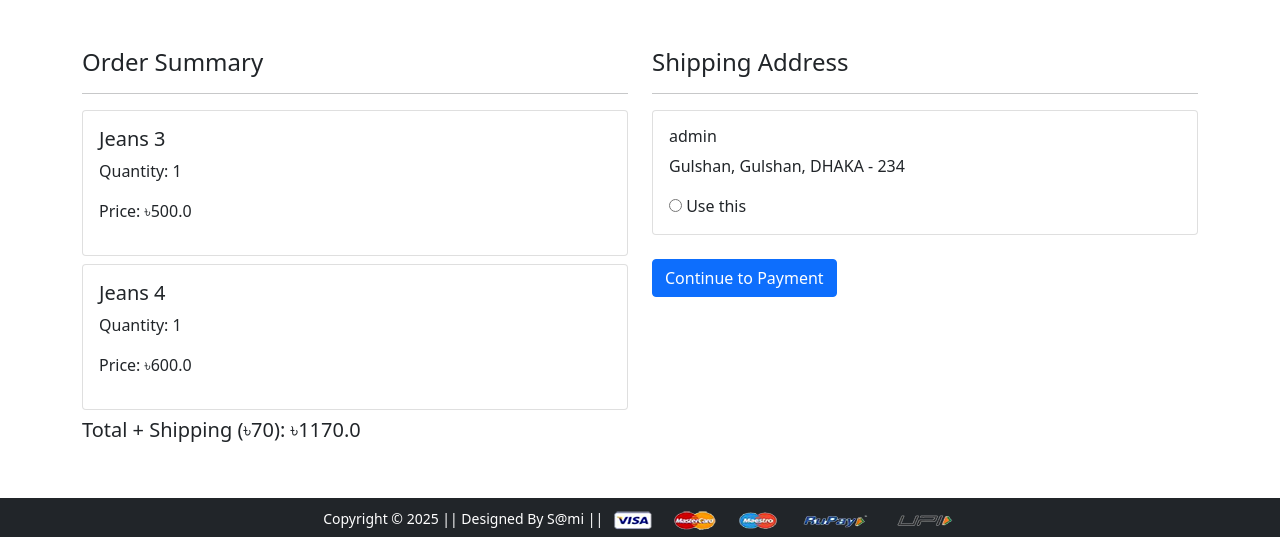
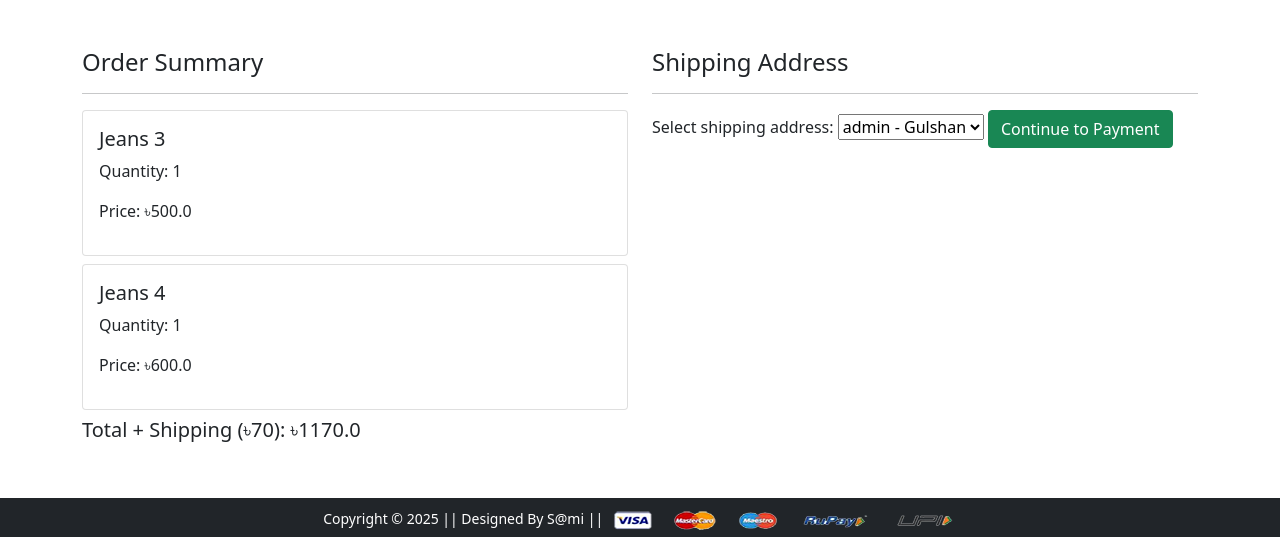
Before and after one commit to isamiul797-sketch/Commerzia, a Django app: page /checkout/ in a window 1280 px wide. Shown: the part 56-593 px from the top of the page. Run offline with Django 5.2, Linux system fonts and the light colour scheme; a user stored in the database is signed in; data comes from the database, SQL or seed files in the repository; both versions use the stored data as it was after the commit; some libraries are stand-ins or nearby versions.

Commit message:
finish the work on payment gateway

```diff
--- a/app/templates/app/checkout.html
+++ b/app/templates/app/checkout.html
@@ -26,19 +26,17 @@
       <hr>
 <form action="{% url 'create-checkout-session' %}" method="POST">
     {% csrf_token %}
-    {% for ad in add %}
-    <div class="card mb-2">
-        <div class="card-body">
-            <h6>{{ ad.name }}</h6>
-            <p>{{ ad.locality }}, {{ ad.city }}, {{ ad.state }} - {{ ad.zipcode }}</p>
-            <input type="radio" name="custid" value="{{ ad.id }}" required> Use this
-        </div>
-    </div>
-    {% empty %}
-        <p>No shipping address added yet.</p>
-    {% endfor %}
-    <button type="submit" class="btn btn-primary mt-3">Continue to Payment</button>
+    <label for="custid">Select shipping address:</label>
+    <select name="custid" id="custid" required>
+        {% for address in add %}
+            <option value="{{ address.id }}">{{ address.name }} - {{ address.locality }}</option>
+        {% endfor %}
+    </select>
+
+    <button type="submit" class="btn btn-success">Continue to Payment</button>
 </form>
+
+
 
     </div>
   </div>
--- a/app/urls.py
+++ b/app/urls.py
@@ -32,7 +32,7 @@ urlpatterns = [
 
     path('checkout/', views.checkout, name='checkout'),
     path('paymentdone/', views.payment_done, name='paymentdone'),
-    path('create-checkout-session/', views.create_checkout_session, name='create-checkout-session'),
+    path('create-checkout-session/', views.create_checkout_session, name='create_checkout_session'),  path('create-checkout-session/', views.create_checkout_session, name='create-checkout-session'),
 
 
 
--- a/app/views.py
+++ b/app/views.py
@@ -186,14 +186,16 @@ def checkout(request):
 @login_required
 def create_checkout_session(request):
     if request.method == "POST":
+
         custid = request.POST.get('custid')
         if not custid:
             messages.error(request, "Please select a shipping address.")
             return redirect('checkout')
 
+        user = request.user
         customer = Customer.objects.get(id=custid)
-        user = request.user
         cart_items = Cart.objects.filter(user=user)
+
         total_amount = int((sum(item.quantity * item.product.discounted_price for item in cart_items) + 70) * 100)
 
         stripe.api_key = settings.STRIPE_SECRET_KEY
@@ -202,7 +204,7 @@ def create_checkout_session(request):
                 payment_method_types=['card'],
                 line_items=[{
                     'price_data': {
-                        'currency': 'bdt',
+                        'currency': 'usd',
                         'product_data': {'name': 'Commerzia Order Payment'},
                         'unit_amount': total_amount,
                     },
@@ -212,14 +214,16 @@ def create_checkout_session(request):
                 success_url=settings.STRIPE_SUCCESS_URL + f"?custid={custid}",
                 cancel_url=settings.STRIPE_CANCEL_URL,
             )
+
             return redirect(checkout_session.url, code=303)
 
         except Exception as e:
             messages.error(request, f"Stripe Error: {e}")
             return redirect('checkout')
 
+    else:
+        return JsonResponse({'error': 'Invalid request method'}, status=400)
 
-    return redirect('checkout')
 
 
 @login_required
```
Also changed, not shown: db.sqlite3.
